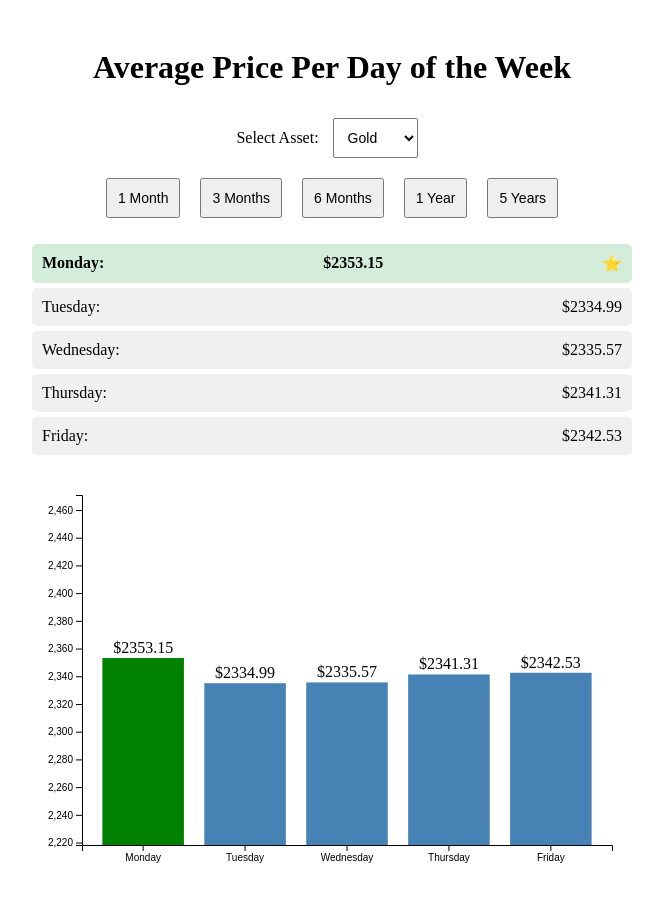
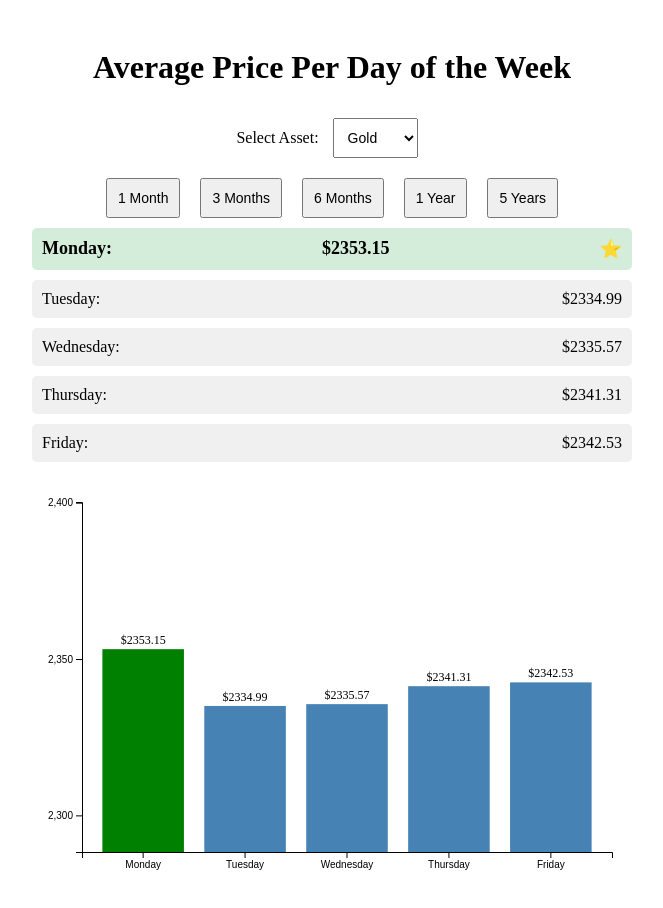
Before and after one commit to nikopastore/recurring-asset-analysis, a Svelte app: page / in a window 1280 px wide. Shown: the top 908 px of the page, without its empty margins (308-971 px from the left). Built offline with nearby package versions, Linux system fonts and the light colour scheme.

Commit message:
Update App.svelte

```diff
--- a/src/App.svelte
+++ b/src/App.svelte
@@ -91,8 +91,9 @@
             .range([0, width])
             .padding(0.2);
 
-        const minY = d3.min(averages, (d) => d.average) * 0.95; // Start Y-axis slightly below minimum value
-        const maxY = d3.max(averages, (d) => d.average) * 1.05; // End Y-axis slightly above maximum value
+        // Adjust Y-axis to highlight only the tops of bars
+        const minY = d3.min(averages, (d) => d.average) * 0.98;
+        const maxY = d3.max(averages, (d) => d.average) * 1.02;
 
         const y = d3.scaleLinear().domain([minY, maxY]).range([height, 0]);
 
@@ -102,7 +103,7 @@
             .call(d3.axisBottom(x));
 
         // Y Axis
-        svg.append("g").call(d3.axisLeft(y));
+        svg.append("g").call(d3.axisLeft(y).ticks(3)); // Reduced ticks for clarity
 
         // Bars
         svg.selectAll(".bar")
@@ -124,6 +125,7 @@
             .attr("x", (d) => x(d.day) + x.bandwidth() / 2)
             .attr("y", (d) => y(d.average) - 5)
             .attr("text-anchor", "middle")
+            .style("font-size", "12px")
             .text((d) => `$${d.average.toFixed(2)}`);
     }
 </script>
@@ -142,7 +144,8 @@
         text-align: center;
     }
 
-    select, button {
+    select,
+    button {
         padding: 10px;
         margin: 10px;
         font-size: 14px;
@@ -155,21 +158,26 @@
     ul {
         list-style: none;
         padding: 0;
+        margin: 0 auto;
+        display: flex;
+        flex-direction: column;
+        gap: 10px;
     }
 
     ul li {
         background: #f0f0f0;
         padding: 10px;
-        margin: 5px 0;
         border-radius: 5px;
         display: flex;
         justify-content: space-between;
         align-items: center;
+        font-size: 16px;
     }
 
     ul li.highlight {
         background: #d4edda; /* Green highlight for the highest day */
         font-weight: bold;
+        font-size: 18px;
     }
 </style>
 
```
